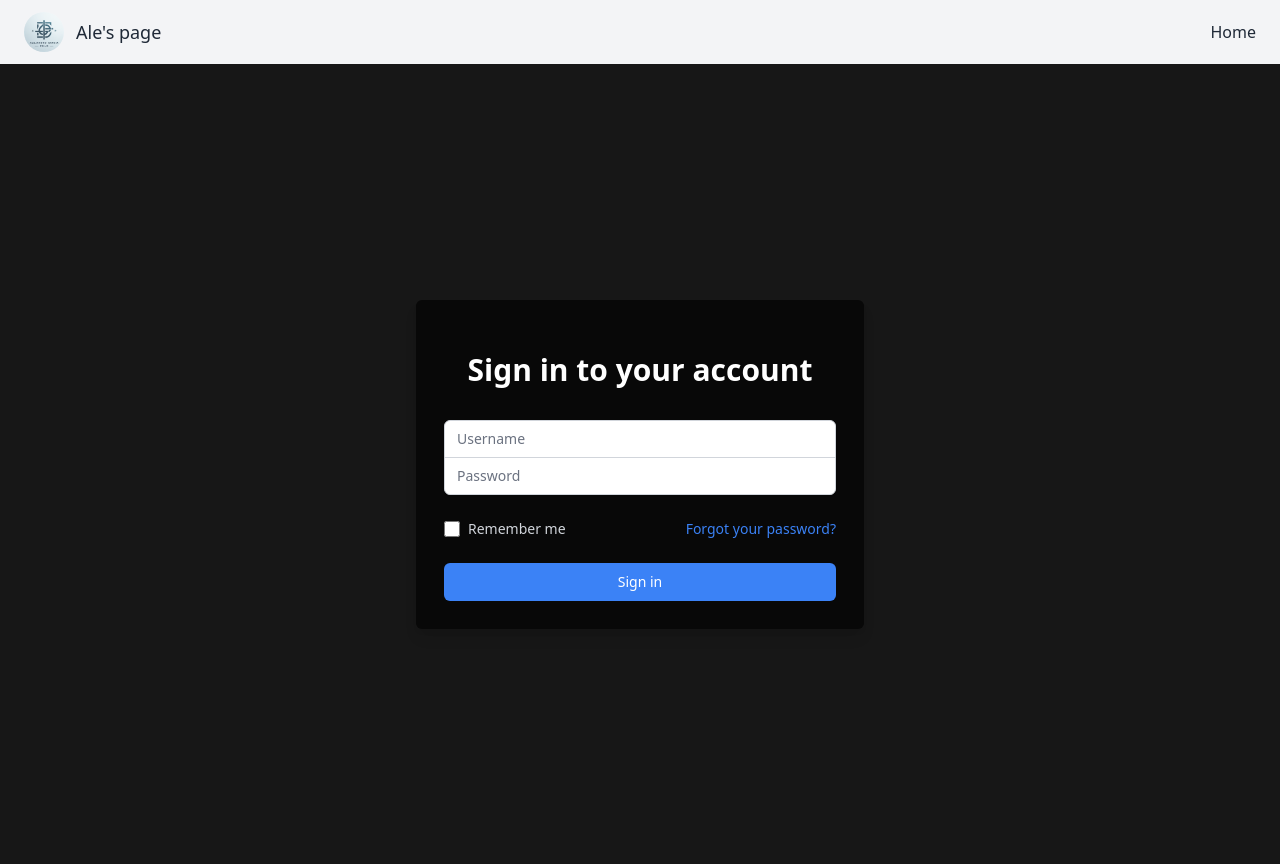
After one commit to maestromaximo/webPerson, a Django app: page /interface/login/ in a window 1280 px wide. The commit adds this page. Run offline with Django 5.2, Linux system fonts and the light colour scheme; some libraries are stand-ins or nearby versions.

Commit message:
Add login and logout functionality, and create Profile model

```diff
--- a/gptInterface/urls.py
+++ b/gptInterface/urls.py
@@ -7,5 +7,8 @@ urlpatterns = [
     path('chat/', views.chat_view, name='chat_view'),
     path('chat/<slug:model>', views.chat, name='chat'),
 
+    path('login/', views.login_view, name='login'),
+    path('logout/', views.logout_view, name='logout'),
+
     path('fetch-messages/<int:session_id>/', views.fetch_session_messages, name='fetch_session_messages'),
 ]
--- a/gptInterface/views.py
+++ b/gptInterface/views.py
@@ -1,5 +1,5 @@
 import json
-from django.shortcuts import render
+from django.shortcuts import render, redirect
 from django.contrib.auth.decorators import login_required
 from django.views.decorators.csrf import csrf_exempt
 from django.http import JsonResponse
@@ -7,7 +7,7 @@ from django.http import JsonResponse
 from dotenv import load_dotenv
 import os
 import openai
-from .models import ChatModel, ChatSession, Message
+from .models import ChatModel, ChatSession, Message, Profile
 
 # Load environment variables from .env file
 load_dotenv()
@@ -186,9 +186,18 @@ def fetch_session_messages(request, session_id):
         return JsonResponse({'error': 'Chat session not found'}, status=404)
 
 
-@login_required
+# @login_required
 def chat(request, model=None):
     # Delete empty chat sessions for the current user
+
+    try:
+        profile = Profile.objects.get(user=request.user)
+    except Profile.DoesNotExist:
+        # Handle the case where the user does not have a profile
+        # For example, redirect to a profile creation page or show an error message
+        # Here we'll simply log them out and redirect to the login page for simplicity
+        return redirect('login')
+
     ChatSession.objects.filter(user=request.user, messages__isnull=True).delete()
 
     # Automatically create a new chat session for each visit to the chat page
@@ -203,3 +212,45 @@ def chat(request, model=None):
         'chat_sessions': chat_sessions,  # Pass previous sessions to the template for history
     }
     return render(request, 'chat.html', context)
+
+
+
+##Auth views
+
+from django.contrib.auth import login, authenticate
+from django.contrib.auth import logout
+
+@csrf_exempt
+def login_view(request):
+    if request.method == 'POST':
+        login_identifier = request.POST.get('username')  # Can be an email or username
+        password = request.POST.get('password')
+
+        # Attempt to find a profile by username or email
+        try:
+            if "@" in login_identifier:  # Assume it's an email
+                profile = Profile.objects.get(email=login_identifier)
+            else:
+                profile = Profile.objects.get(username=login_identifier)
+        except Profile.DoesNotExist:
+            # Here you would handle the logic to offer a signup option
+            # For this example, we'll just return an error
+            return JsonResponse({'error': 'Profile not found. Consider signing up?'}, status=404)
+
+        # Authenticate the found user
+        user = authenticate(request, username=profile.user.username, password=password)
+        if user is not None:
+            login(request, user)
+            return JsonResponse({'message': 'Login successful'})
+        else:
+            return JsonResponse({'error': 'Invalid credentials'}, status=401)
+    else:
+        # If not POST, just show the login form (assuming you have a template named 'login.html')
+        return render(request, 'login_page.html')
+
+def logout_view(request):
+    if request.method == 'POST':
+        logout(request)
+        return JsonResponse({'message': 'Logout successful'})
+    else:
+        return JsonResponse({'error': 'Invalid request method'}, status=405)
--- /dev/null
+++ b/templates/login_page.html
@@ -0,0 +1,45 @@
+{% extends 'base.html' %}
+{% load static %}
+
+{% block title %}Login{% endblock %}
+
+{% block content %}
+<div class="min-h-screen flex items-center justify-center bg-[#171717]">
+    <div class="max-w-md w-full space-y-8 bg-[#080808] p-7 rounded-md shadow-lg">
+        <div>
+            <h2 class="mt-6 text-center text-3xl font-extrabold text-white">Sign in to your account</h2>
+        </div>
+        <form class="mt-8 space-y-6" action="{% url 'login' %}" method="POST">
+            {% csrf_token %}
+            <input type="hidden" name="next" value="{{ next }}">
+            <div class="rounded-md shadow-sm -space-y-px">
+                <div>
+                    <label for="username" class="sr-only">Username</label>
+                    <input id="username" name="username" type="text" autocomplete="username" required class="appearance-none rounded-none relative block w-full px-3 py-2 border border-gray-300 placeholder-gray-500 text-gray-900 rounded-t-md focus:outline-none focus:ring-blue-500 focus:border-blue-500 focus:z-10 sm:text-sm" placeholder="Username">
+                </div>
+                <div>
+                    <label for="password" class="sr-only">Password</label>
+                    <input id="password" name="password" type="password" autocomplete="current-password" required class="appearance-none rounded-none relative block w-full px-3 py-2 border border-gray-300 placeholder-gray-500 text-gray-900 rounded-b-md focus:outline-none focus:ring-blue-500 focus:border-blue-500 focus:z-10 sm:text-sm" placeholder="Password">
+                </div>
+            </div>
+
+            <div class="flex items-center justify-between">
+                <div class="flex items-center">
+                    <input id="remember_me" name="remember_me" type="checkbox" class="h-4 w-4 text-blue-600 focus:ring-blue-500 border-gray-300 rounded">
+                    <label for="remember_me" class="ml-2 block text-sm text-gray-300"> Remember me </label>
+                </div>
+
+                <div class="text-sm">
+                    <a href="#" class="font-medium text-blue-500 hover:text-blue-400"> Forgot your password? </a> <!--{url 'password_reset' }-->
+                </div>
+            </div>
+
+            <div>
+                <button type="submit" class="group relative w-full flex justify-center py-2 px-4 border border-transparent text-sm font-medium rounded-md text-white bg-blue-500 hover:bg-blue-600 focus:outline-none focus:ring-2 focus:ring-offset-2 focus:ring-blue-500">
+                    Sign in
+                </button>
+            </div>
+        </form>
+    </div>
+</div>
+{% endblock %}
```
Also changed, not shown: gptInterface/admin.py (+14 -1 lines), gptInterface/models.py (+32 -0 lines), templates/chat.html (+12 -12 lines), gptInterface/migrations/0006_profile.py (added).
